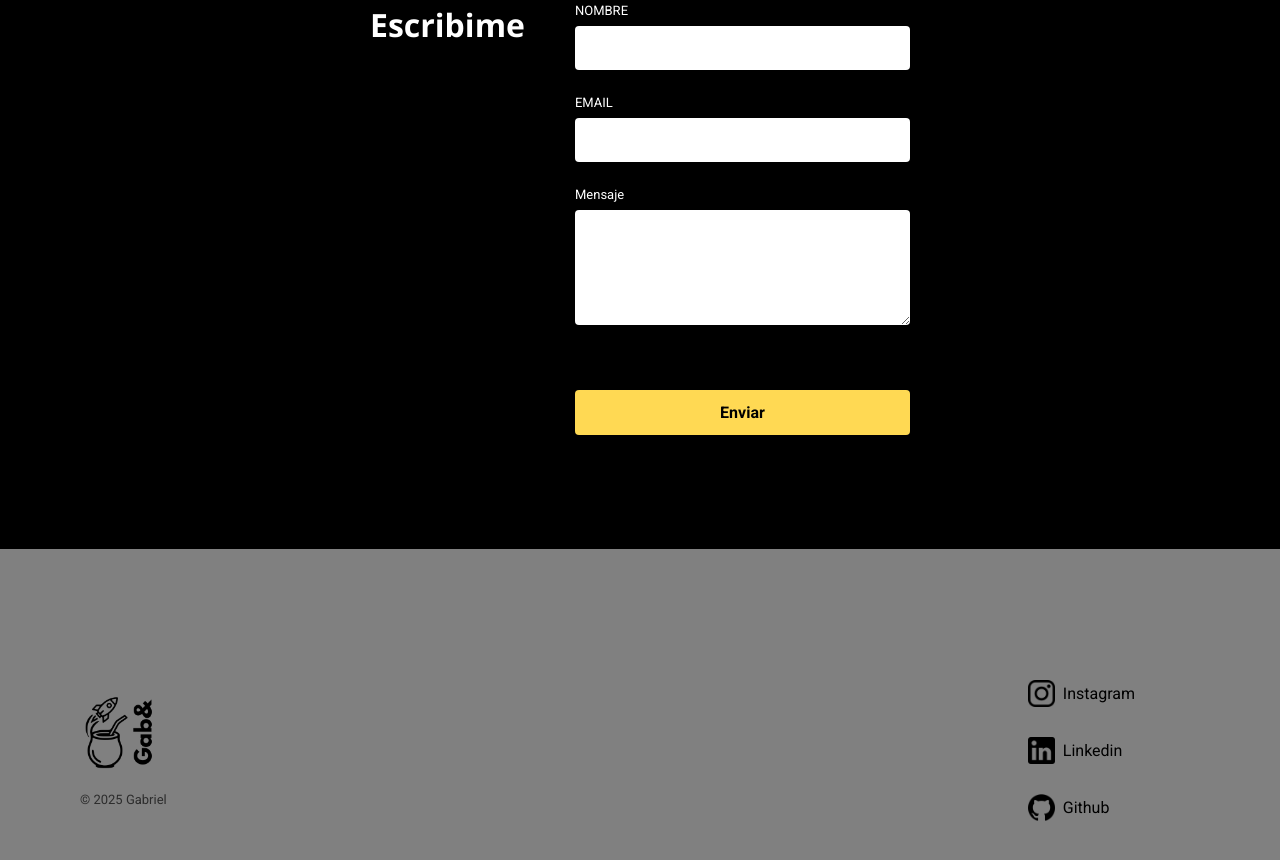
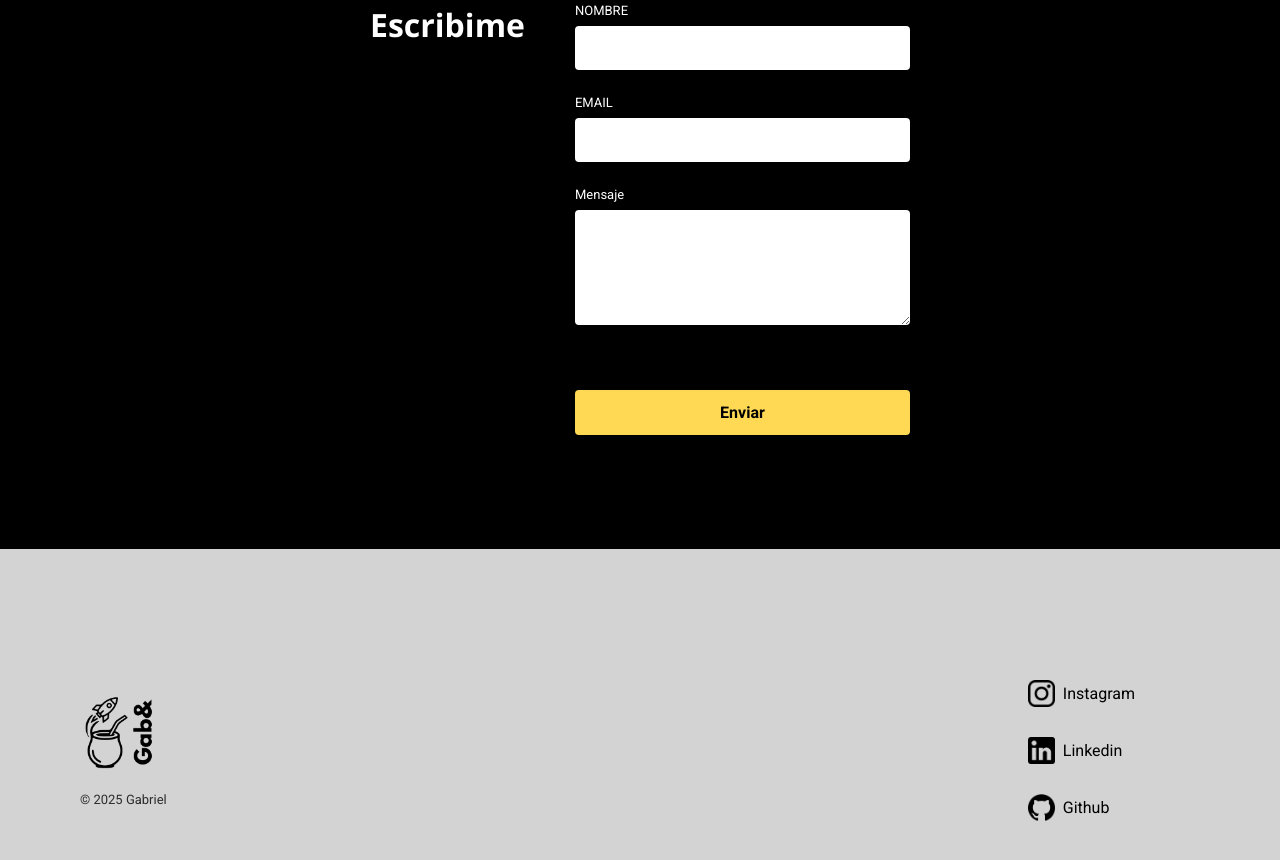
Before and after one commit to rgma1219/sd-l2-maquetado, a plain HTML site: page index.html in a window 1280 px wide. Shown: the part 1869-2729 px from the top of the page. Drawn offline with nearby package versions, Linux system fonts and the light colour scheme.

Commit message:
7. Cambios menores.

```diff
--- a/index.css
+++ b/index.css
@@ -366,7 +366,7 @@ body {
 .footer {
     width: 100%;
     height: 493px;
-    background-color: gray;
+    background-color: lightgray;
     padding-left: 20px;
     padding-top: 20px;
     display: flex;
--- a/index.html
+++ b/index.html
@@ -3,7 +3,8 @@
     <head>
         <meta charset="UTF-8" />
         <meta name="viewport" content="width=device-width, initial-scale=1.0" />
-        <title>Mi Sitio RG</title>
+        <title>Mi Sitio Gab&</title>
+        <link rel="icon" href="./src/logo-gab&.png" type="image/png" />
         <link rel="stylesheet" href="./index.css" />
         <link rel="preconnect" href="https://fonts.googleapis.com" />
         <link rel="preconnect" href="https://fonts.gstatic.com" crossorigin />
```
